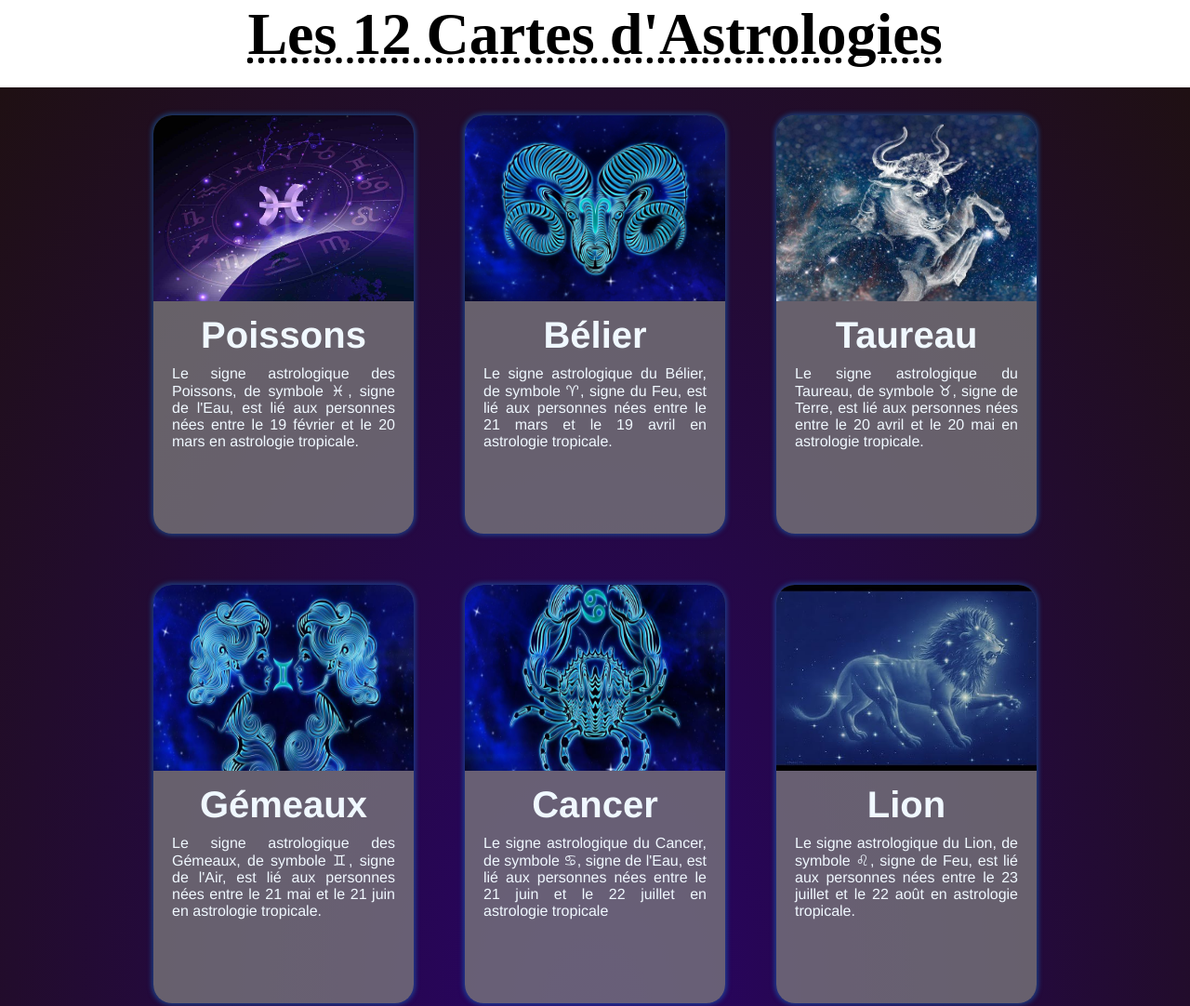
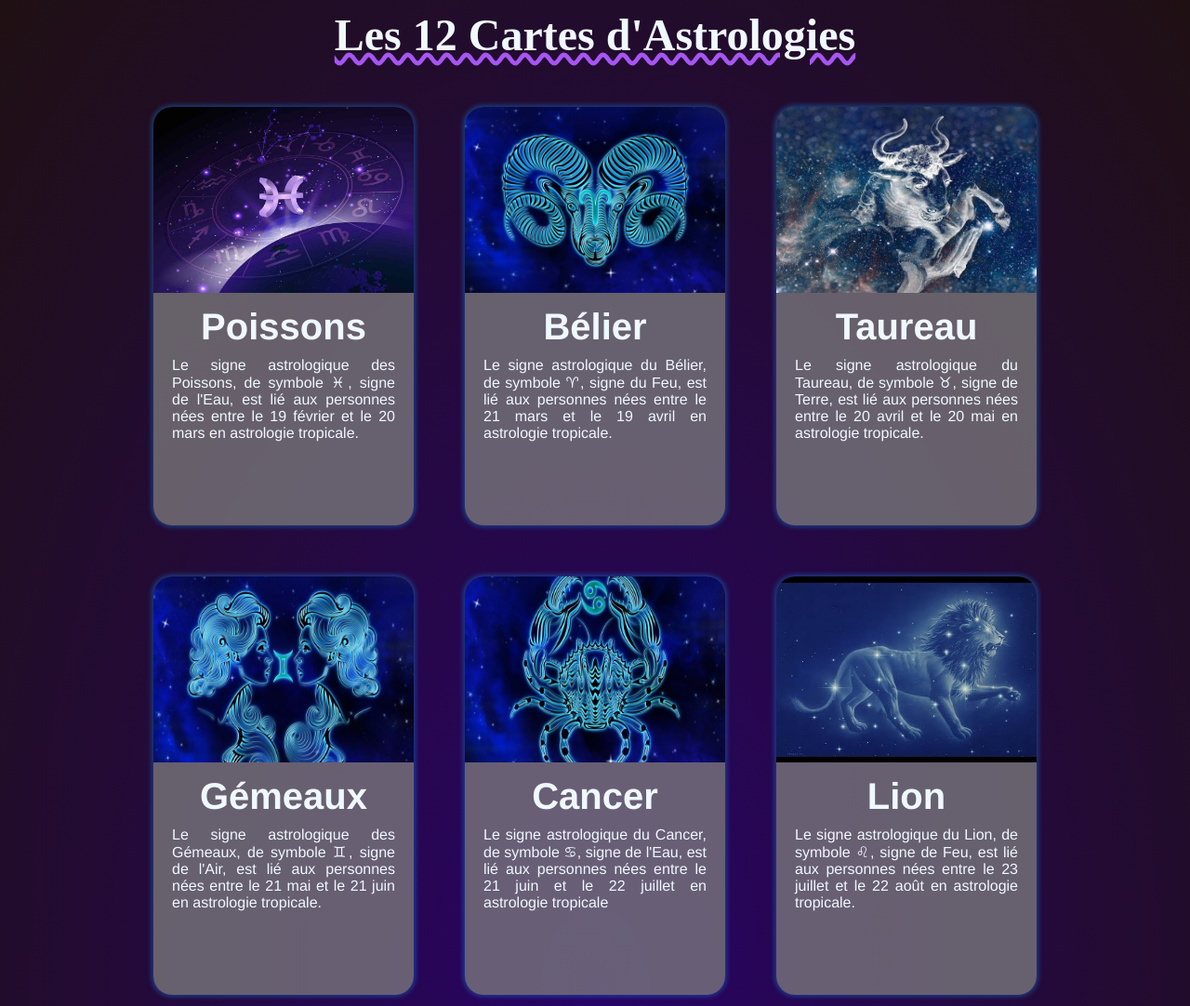
Before and after one commit to marie-josee67/Cartes_Rotative_Astrologie, a plain HTML site: page index.html in a window 1280 px wide. Shown: the top 1082 px of the page at 93% size. Drawn offline with Linux system fonts and the light colour scheme.

Commit message:
Modification pour un meilleur visuel.

```diff
--- a/index.html
+++ b/index.html
@@ -16,7 +16,7 @@
     </head>
     <body>
 
-        <header>
+        <header class="big_title">
             <h1>Les 12 Cartes d'Astrologies</h1>
         </header>
 
--- a/style.css
+++ b/style.css
@@ -2,6 +2,10 @@
   margin: 0;
   padding: 0;
   box-sizing: border-box;
+}
+
+body{
+  background: radial-gradient(#290367,#1f1013);
 }
 
 #container {
@@ -17,26 +21,31 @@
   /*border: 2px solid red;*/
 }
 
-header{
-  font-size: 2rem;
+/* *************** titre de la page ***************** */
+.big_title {
+  color: aliceblue;
+  font-size: 1.5rem;
+  margin: 10px;
   text-align: center;
   margin-bottom: 20px;
   /*text-transform: capitalize;*/
-  text-decoration: underline dotted;
+  text-decoration: rgb(167, 85, 243) wavy underline; /* trait du titre */
   /*border: 2px solid rgb(39, 51, 217);*/
 }
 
 footer{
+  color: aliceblue;
   text-align: center;
   text-transform:capitalize;
   font-size: 1.5rem;
+  margin-bottom: 10px;
 }
 
 main {
     margin: 0;
     /*height: 100vh;*/
     font-weight: 100; /* graisse typo */
-    background: radial-gradient(#290367,#1f1013);
+
     overflow-Y: hidden;
     overflow-Y: hidden;
     overflow-Y: hidden;
```
